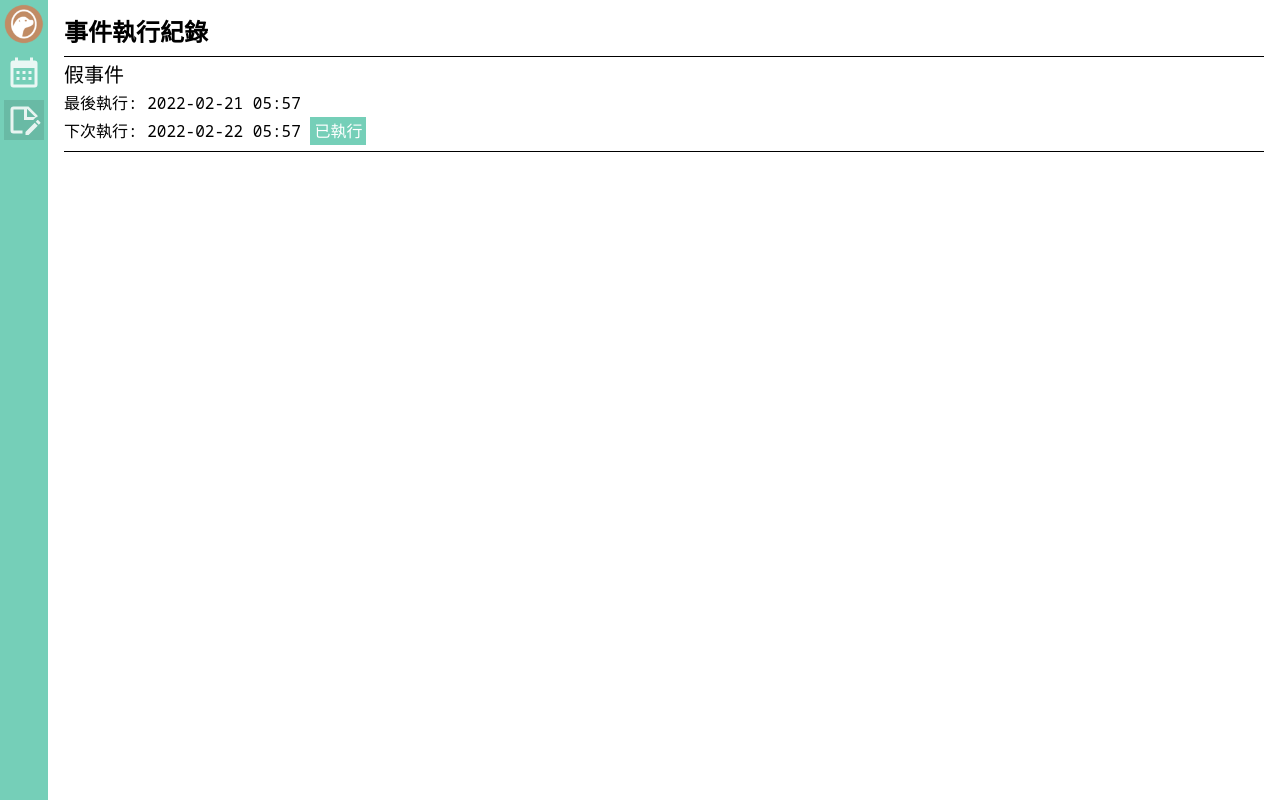
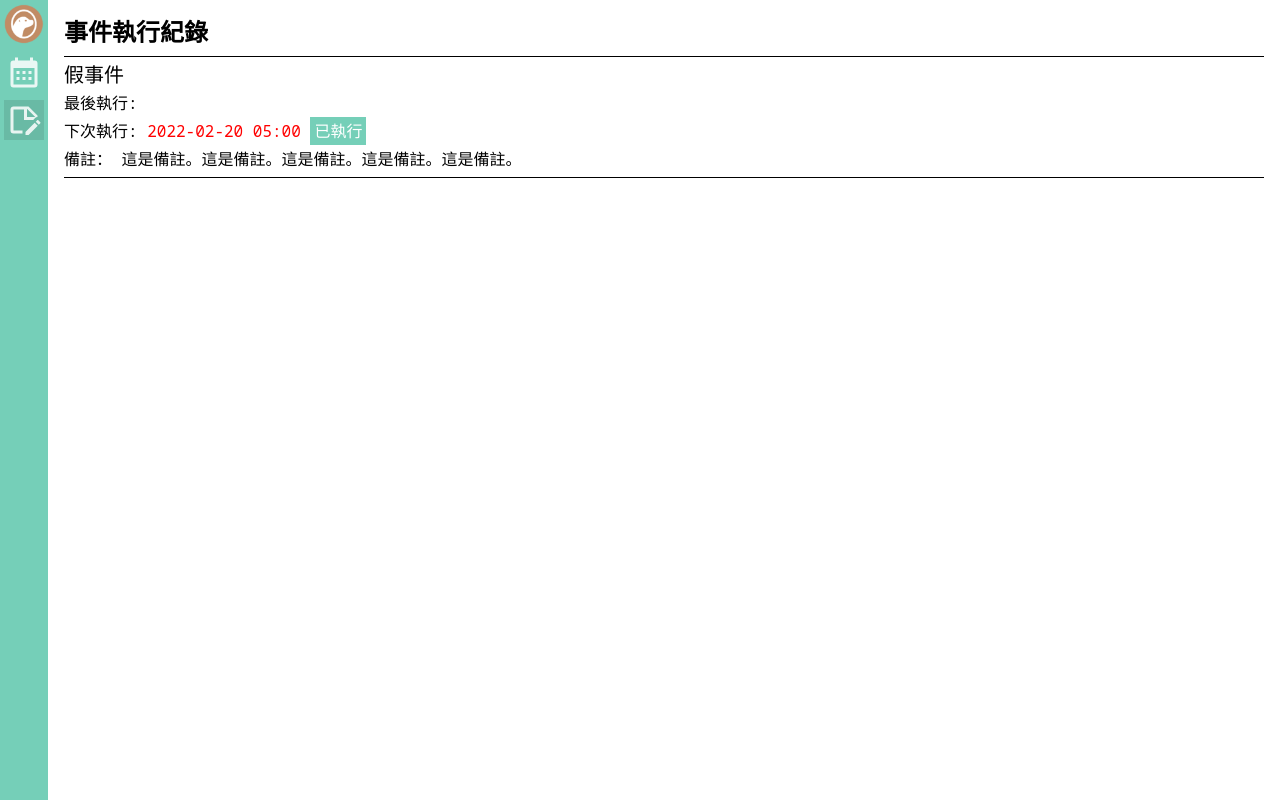
Before and after one commit to EricChiou/otter-calendar, a React (Vite) app: page /event-records in a window 1280 px wide. Built offline with nearby package versions, Linux system fonts and the light colour scheme.

Commit message:
update event record

```diff
--- a/src/api/event.ts
+++ b/src/api/event.ts
@@ -18,6 +18,7 @@ export default class EventAPI {
             name: '測試事件',
             type: EventType.single,
             startTime: date.getTime(),
+            remark: '這是備註。這是備註。這是備註。這是備註。這是備註。',
           },
           {
             id: 1,
@@ -26,8 +27,9 @@ export default class EventAPI {
             repeatUnit: EventRepeatUnit.day,
             repeatInterval: 2,
             repeatTime: 5,
-            startTime: date.getTime() + 86400000,
+            startTime: date.getTime() - 86400000,
             lastTime: null,
+            remark: '這是備註。這是備註。這是備註。這是備註。這是備註。',
           },
         ];
         resolve(mockData);
--- a/src/views/Calendar/EventInfo/index.tsx
+++ b/src/views/Calendar/EventInfo/index.tsx
@@ -37,13 +37,13 @@ const EventInfo: FunctionComponent<Props> = ({ originalEvent, event, updateEvent
     return '';
   }
 
-  function getLastTime(): string {
-    if (originalEvent.type !== EventType.repeat) { return ''; }
-    return originalEvent.lastTime ? formatDate(new Date(originalEvent.lastTime), 'yyyy-MM-dd hh:mm') : '';
+  function getLastTime(): JSX.Element {
+    if (originalEvent.type !== EventType.repeat) { return <></>; }
+    return <>{originalEvent.lastTime ? formatDate(new Date(originalEvent.lastTime), 'yyyy-MM-dd hh:mm') : ''}</>;
   }
 
-  function getNextTime(): string {
-    if (originalEvent.type !== EventType.repeat) { return ''; }
+  function getNextTime(): JSX.Element {
+    if (originalEvent.type !== EventType.repeat) { return <></>; }
 
     let nextTime = originalEvent.startTime;
     if (originalEvent.lastTime) {
@@ -72,8 +72,8 @@ const EventInfo: FunctionComponent<Props> = ({ originalEvent, event, updateEvent
         if (nextTime > originalEvent.lastTime) { break; }
       }
     }
-
-    return formatDate(new Date(nextTime), 'yyyy-MM-dd hh:mm');
+    const nextTimeStr = formatDate(new Date(nextTime), 'yyyy-MM-dd hh:mm');
+    return nextTime < new Date().getTime() ? <span className="text-red">{nextTimeStr}</span> : <>{nextTimeStr}</>;
   }
 
   const infoClassName = 'h-8 text-lg';
@@ -97,7 +97,7 @@ const EventInfo: FunctionComponent<Props> = ({ originalEvent, event, updateEvent
           最後執行： {getLastTime()}
         </div>
         <div className={infoClassName}>
-          下次執行： {getNextTime()}
+          下次執行： {getNextTime()}&nbsp;
           <Button text={'已執行'} click={() => { updateEvent(); }}></Button>
         </div>
       </> : null}
--- a/src/views/Calendar/index.tsx
+++ b/src/views/Calendar/index.tsx
@@ -1,6 +1,6 @@
 import { FunctionComponent, useState, useEffect } from 'react';
 
-import { Event, EventType, EventRepeatUnit, RepeatEvent } from '@/types/event';
+import { Event, EventType, EventRepeatUnit } from '@/types/event';
 
 import { Left, Right } from '@/components/icons';
 import EventAPI from '@/api/event';
--- a/src/views/EventRecords/index.tsx
+++ b/src/views/EventRecords/index.tsx
@@ -1,24 +1,82 @@
-import { FunctionComponent } from 'react';
+import { FunctionComponent, useEffect, useState } from 'react';
+
+import { Event, EventType, EventRepeatUnit } from '@/types/event';
 
 import { formatDate } from '@/utils/dateFormat';
 import Button from '@/components/Button';
+import EventAPI from '@/api/event';
 
-const eventInfoClass = 'my-0.5';
 const EventRecords: FunctionComponent = () => {
-  function renderEventRecords(): JSX.Element {
-    return <>
-      <div className="py-1">
-        <div className="text-xl">假事件</div>
-        <div className={eventInfoClass}>
-          最後執行: {formatDate(new Date(), 'yyyy-MM-dd hh:mm')}
+  const [eventList, setEventList] = useState<Event[]>([]);
+
+  useEffect(() => {
+    EventAPI.GET_EVENT_LIST()
+      .then((eventList) => {
+        console.log('event list:', eventList);
+        setEventList(eventList.filter((event) => event.type === EventType.repeat));
+      });
+  }, []);
+
+  function updateEvent(event: Event) {
+    if (event.type !== EventType.repeat) { return; }
+    event.lastTime = new Date().getTime();
+    setEventList([...eventList]);
+  }
+
+  function getNextTime(event: Event): JSX.Element {
+    if (event.type !== EventType.repeat) { return <></>; }
+
+    let nextTime = event.startTime;
+    if (event.lastTime) {
+      let count = 0, offset = 0;
+      while (event.repeatTime < 1 || count <= event.repeatTime) {
+        const date = new Date(event.startTime);
+        switch (event.repeatUnit) {
+          case EventRepeatUnit.day:
+            offset = event.repeatInterval * count * 86400000;
+            break;
+          case EventRepeatUnit.week:
+            offset = event.repeatInterval * count * 7 * 86400000;
+            break;
+          case EventRepeatUnit.month:
+            date.setMonth(date.getMonth() + event.repeatInterval * count);
+            offset = date.getTime() - event.startTime;
+            break;
+          case EventRepeatUnit.year:
+            date.setFullYear(date.getFullYear() + event.repeatInterval * count);
+            offset = date.getTime() - event.startTime;
+            break;
+        }
+        nextTime = event.startTime + offset;
+        count++;
+
+        if (nextTime > event.lastTime) { break; }
+      }
+    }
+    const nextTimeStr = formatDate(new Date(nextTime), 'yyyy-MM-dd hh:mm');
+    return nextTime < new Date().getTime() ? <span className="text-red">{nextTimeStr}</span> : <>{nextTimeStr}</>;
+  }
+
+  function renderEventRecords(event: Event): JSX.Element {
+    if (event.type !== EventType.repeat) { return <></>; }
+    return (
+      <div key={event.id}>
+        <div className="py-1">
+          <div className="text-xl">假事件</div>
+          <div className="my-0.5">
+            最後執行: {event.lastTime ? formatDate(new Date(event.lastTime), 'yyyy-MM-dd hh:mm') : ''}
+          </div>
+          <div className="my-0.5">
+            下次執行: {getNextTime(event)}
+            &nbsp;<Button text={'已執行'} click={(e) => { updateEvent(event); }}></Button>
+          </div>
+          <div className="my-0.5">
+            備註： {event.remark}
+          </div>
         </div>
-        <div className={eventInfoClass}>
-          下次執行: {formatDate(new Date(new Date().getTime() + 86400000), 'yyyy-MM-dd hh:mm')}
-          &nbsp;<Button text={'已執行'} click={(e) => { console.log(e); }}></Button>
-        </div>
+        <hr></hr>
       </div>
-      <hr></hr>
-    </>;
+    );
   }
 
   return (
@@ -26,7 +84,7 @@ const EventRecords: FunctionComponent = () => {
       <div className="text-2xl font-bold">事件執行紀錄</div>
       <div className="my-2">
         <hr></hr>
-        {renderEventRecords()}
+        {eventList.map((event) => renderEventRecords(event))}
       </div>
     </div>
   );
```
